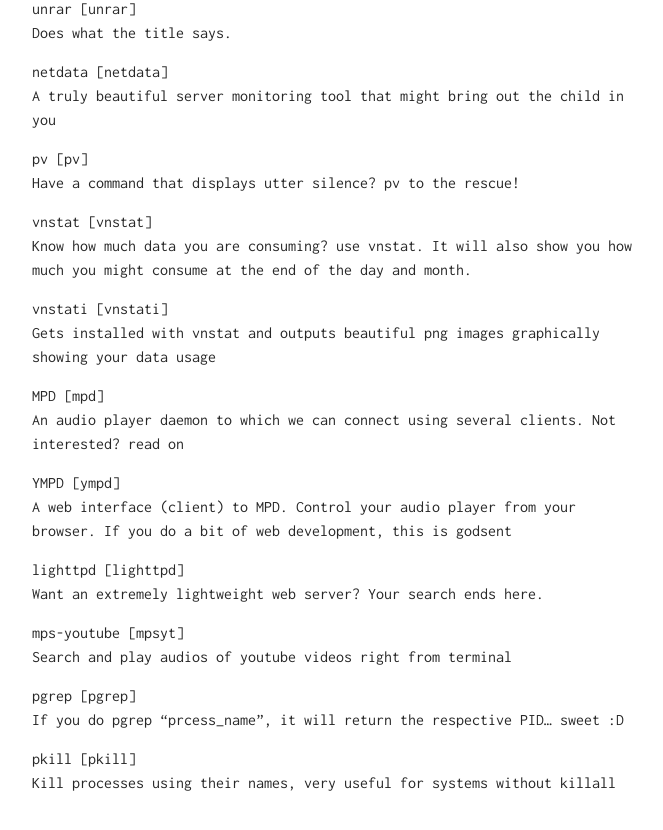
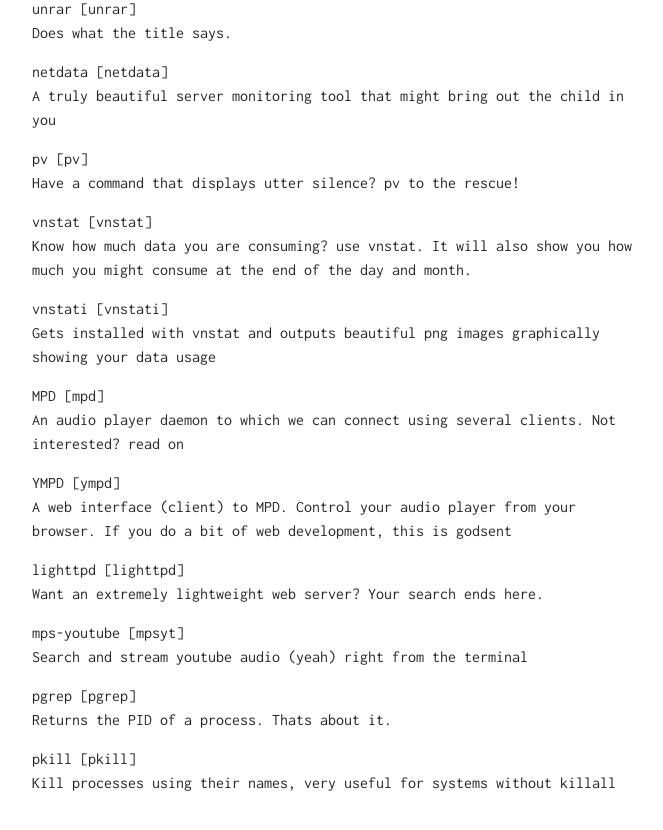
Before and after one commit to karuvally/karuvally.github.io, a Jekyll site: the page built from _posts/2017-01-22-favorite-commands.md, in a window 1280 px wide and 900 px high, scrolled down 4972 px. Shown: the top 830 px of the window, without its empty margins (308-971 px from the left). Built offline with Jekyll 4.4.1, drawn with Linux system fonts in a browser that asks for light colours.

Commit message:
edited favorite commands

```diff
--- a/_posts/2017-01-22-favorite-commands.md
+++ b/_posts/2017-01-22-favorite-commands.md
@@ -201,10 +201,10 @@
 Want an extremely lightweight web server? Your search ends here.
 
 mps-youtube [mpsyt]
-Search and play audios of youtube videos right from terminal
+Search and stream youtube audio (yeah) right from the terminal
 
 pgrep [pgrep]
-If you do pgrep "prcess_name", it will return the respective PID... sweet :D
+Returns the PID of a process. Thats about it.
 
 pkill [pkill]
 Kill processes using their names, very useful for systems without killall
```
